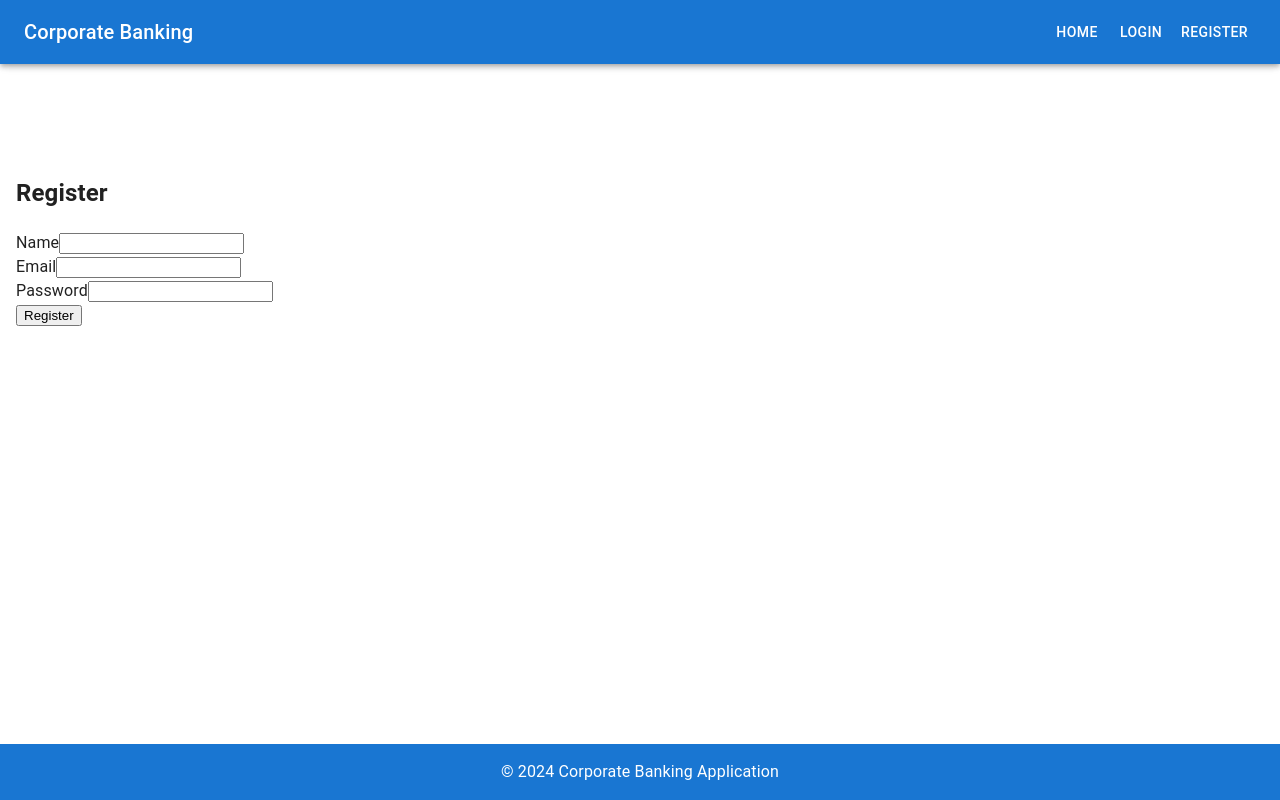
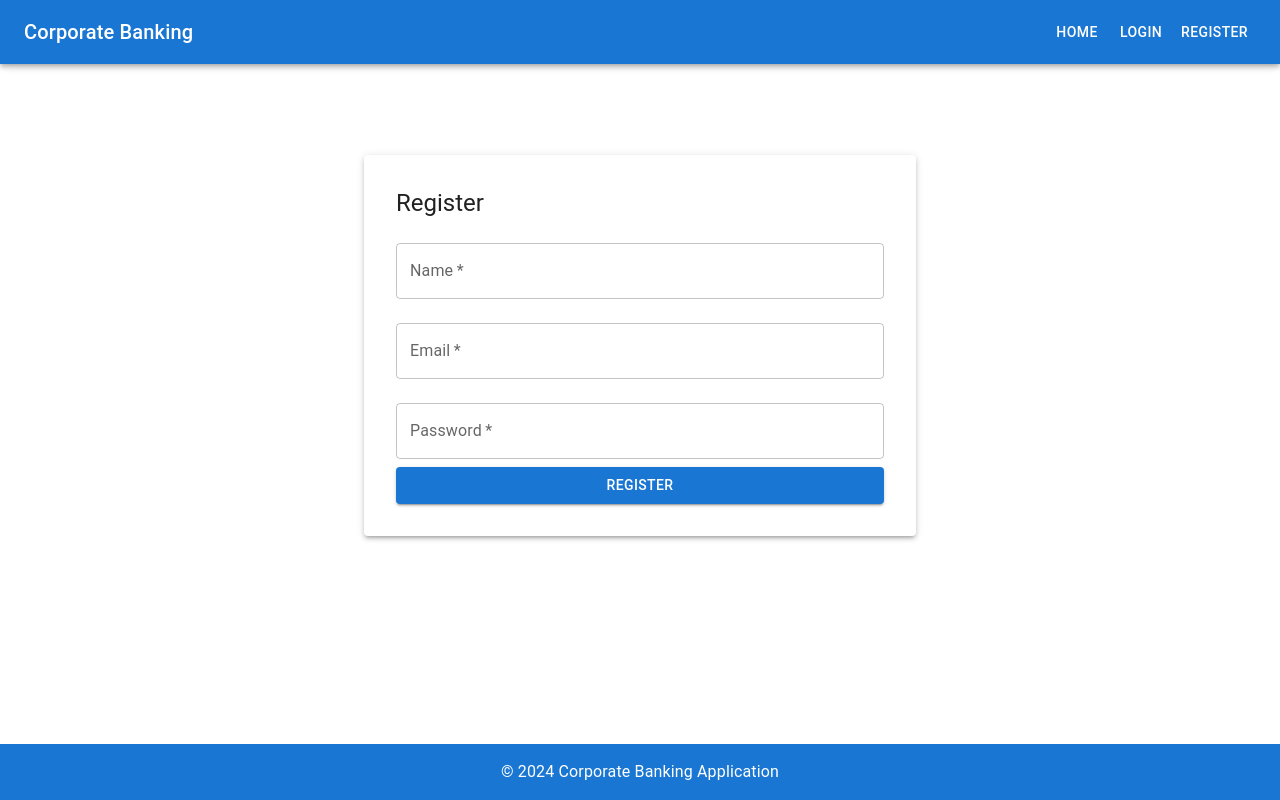
Before and after one commit to suryaravikumar-space/open-banking-portal, a React (Create React App) app in the folder client/: page /register in a window 1280 px wide. Built offline with nearby package versions, Linux system fonts and the light colour scheme.

Commit message:
register ui component updated

```diff
--- a/client/src/components/Register.js
+++ b/client/src/components/Register.js
@@ -1,4 +1,5 @@
 import React, { useState } from 'react';
+import { TextField, Button, Container, Paper, Typography, Alert } from '@mui/material';
 import axios from 'axios';
 
 const Register = () => {
@@ -6,6 +7,7 @@ const Register = () => {
   const [email, setEmail] = useState('');
   const [password, setPassword] = useState('');
   const [message, setMessage] = useState('');
+  const [error, setError] = useState('');
 
   const handleSubmit = async (event) => {
     event.preventDefault();
@@ -15,34 +17,54 @@ const Register = () => {
       setName('');
       setEmail('');
       setPassword('');
-      setTimeout(() => setMessage(''), 5000); // Clear message after 5 seconds
+      setError('');
     } catch (error) {
-      console.error(error);
-      setMessage('Registration failed. Please try again.');
-      setTimeout(() => setMessage(''), 5000); // Clear message after 5 seconds
+      setError('Registration failed. Please try again.');
+      setMessage('');
     }
   };
 
   return (
-    <div>
-      <h2>Register</h2>
-      {message && <p>{message}</p>}
-      <form onSubmit={handleSubmit}>
-        <div>
-          <label>Name</label>
-          <input type="text" value={name} onChange={(e) => setName(e.target.value)} required />
-        </div>
-        <div>
-          <label>Email</label>
-          <input type="email" value={email} onChange={(e) => setEmail(e.target.value)} required />
-        </div>
-        <div>
-          <label>Password</label>
-          <input type="password" value={password} onChange={(e) => setPassword(e.target.value)} required />
-        </div>
-        <button type="submit">Register</button>
-      </form>
-    </div>
+    <Container maxWidth="sm">
+      <Paper elevation={3} sx={{ p: 4 }}>
+        <Typography variant="h5" gutterBottom>
+          Register
+        </Typography>
+        {message && <Alert severity="success">{message}</Alert>}
+        {error && <Alert severity="error">{error}</Alert>}
+        <form onSubmit={handleSubmit}>
+          <TextField
+            label="Name"
+            value={name}
+            onChange={(e) => setName(e.target.value)}
+            fullWidth
+            margin="normal"
+            required
+          />
+          <TextField
+            label="Email"
+            type="email"
+            value={email}
+            onChange={(e) => setEmail(e.target.value)}
+            fullWidth
+            margin="normal"
+            required
+          />
+          <TextField
+            label="Password"
+            type="password"
+            value={password}
+            onChange={(e) => setPassword(e.target.value)}
+            fullWidth
+            margin="normal"
+            required
+          />
+          <Button type="submit" variant="contained" color="primary" fullWidth>
+            Register
+          </Button>
+        </form>
+      </Paper>
+    </Container>
   );
 };
 
```
